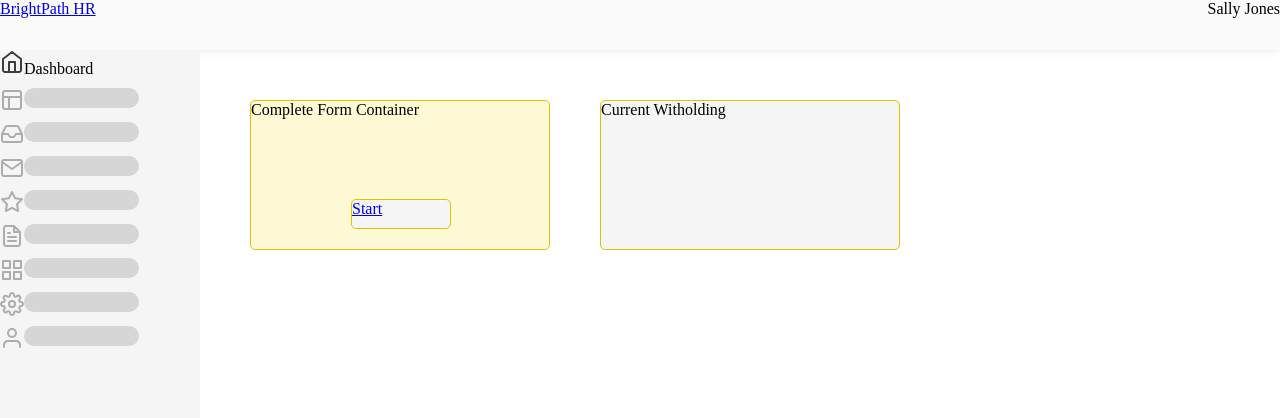
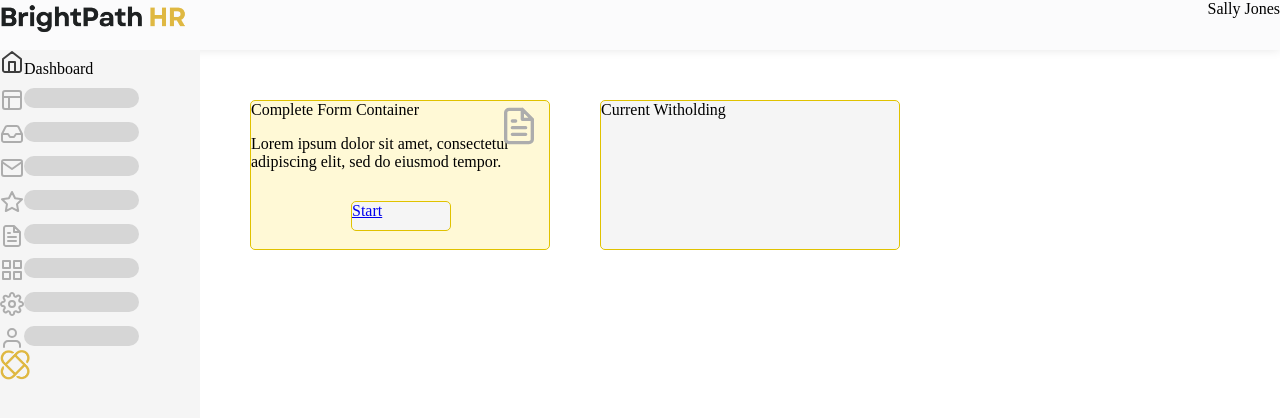
Before and after one commit to imsolost/sales-demo, a Next.js app: page / in a window 1280 px wide. Shown: the top 418 px of the page. Built offline with nearby package versions, Linux system fonts and the light colour scheme.

Commit message:
update some design

```diff
--- a/components/company-name.js
+++ b/components/company-name.js
@@ -8,7 +8,7 @@ const CompanyName = () => {
   return (
     <StyledContainer>
       <Link href="/">
-        BrightPath HR
+        <img alt="logo name" src="/brightpath-hr-logo-1@2x.png" height="40px"/>
       </Link>
     </StyledContainer>
   );
--- a/components/complete-form-container.js
+++ b/components/complete-form-container.js
@@ -12,10 +12,22 @@ const StyledContainer = styled.div`
   width: 300px;
   height: 150px;
 `;
+
+const FileTextImage = styled.img`
+  position: absolute;
+  top: 05px;
+  right: 10px;
+  width: 40px;
+  overflow: hidden;
+`;
 const CompleteFormContainer = () => {
   return (
     <StyledContainer>
         Complete Form Container
+        <FileTextImage alt="filetext" src="/filetext.svg" />
+        <p>
+          Lorem ipsum dolor sit amet, consectetur adipiscing elit, sed do eiusmod tempor.
+        </p>
         <CustomButton />
     </StyledContainer>
   );
--- a/components/custom-button.js
+++ b/components/custom-button.js
@@ -2,8 +2,8 @@ import styled from "styled-components";
 import Link from "next/link";
 
 const StyledButton = styled.div`
-  position: relative;
-  top: 80px;
+  position: absolute;
+  top: 100px;
   left: 100px;
   border-radius: 5px;
   border: 1px solid #e0c200;
--- a/components/dashboard-list.js
+++ b/components/dashboard.js
@@ -33,9 +33,10 @@ const DashboardList = () => {
 
   return (
     <StyledDashboard>
-      <img alt="" src="/home.svg"/>
+      <img alt="home" src="/home.svg"/>
       Dashboard
       {listItems}
+      <img alt="logo" src="/brightpath-hr-logo-2@2x.png" height="30px"/>
     </StyledDashboard>
   );
 };
--- a/pages/form-page.js
+++ b/pages/form-page.js
@@ -1,7 +1,7 @@
 import { useEffect, useState } from "react";
 import { createClient } from "@supabase/supabase-js";
 
-import DashboardList from "../components/dashboard-list";
+import DashboardList from "../components/dashboard";
 import Header from "../components/header";
 import Iframe from "../components/iframe";
 
--- a/pages/index.js
+++ b/pages/index.js
@@ -1,6 +1,6 @@
 import Head from "next/head";
 
-import DashboardList from "../components/dashboard-list";
+import DashboardList from "../components/dashboard";
 import Header from "../components/header";
 import CurrentWitholding from "../components/current-witholding";
 import CompleteFormContainer from "../components/complete-form-container";
```
